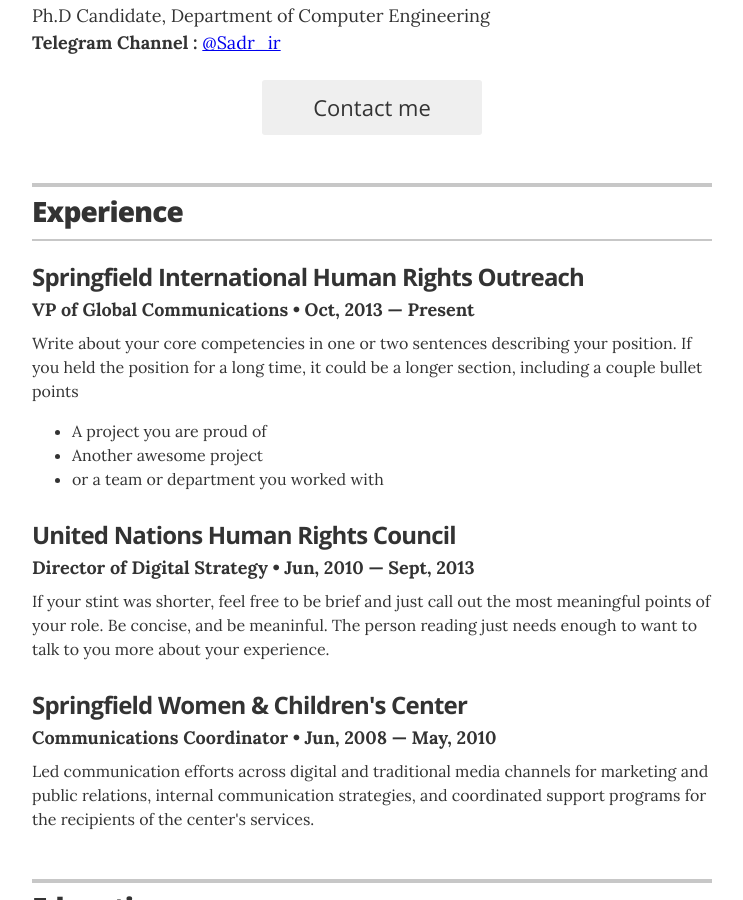
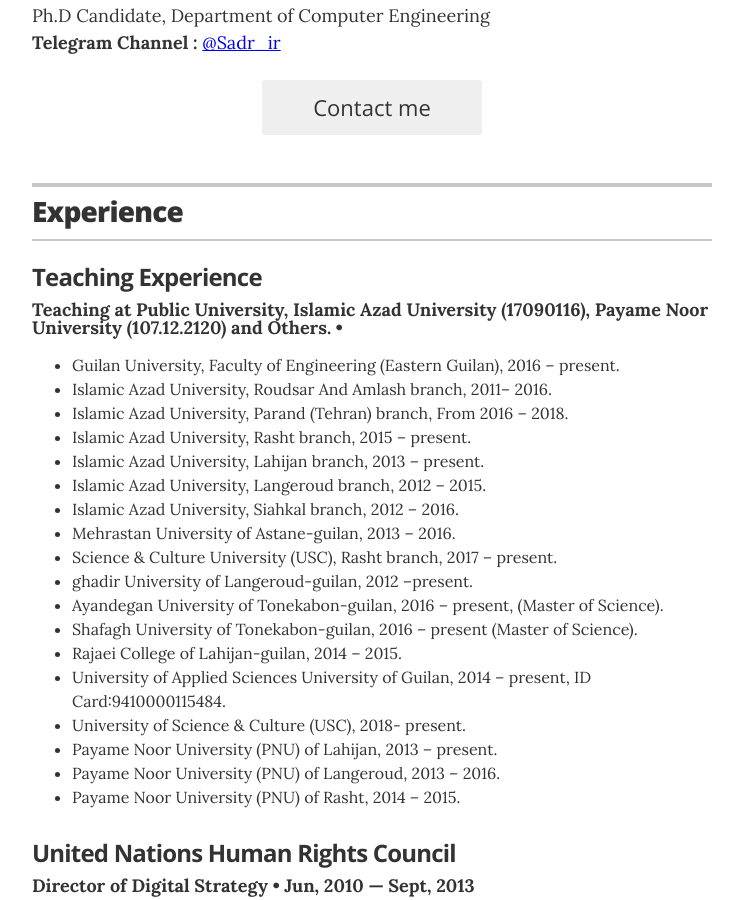
Before and after one commit to hosseinsadr/hosseinsadr.github.io, a Jekyll site: the page built from index.html, in a window 1280 px wide and 900 px high, scrolled down 312 px. Shown: the whole window, without its empty margins (268-1011 px from the left). Built offline with Jekyll 4.4.1, drawn with Linux system fonts in a browser that asks for light colours.

Commit message:
changed data

```diff
--- a/_config.yml
+++ b/_config.yml
@@ -43,7 +43,7 @@ resume_section_associations:    true
 # resume_section_interests:       true
 
 # Resume social links
-# uncomment the options you wish to display, and add your own URLs
+# uncomment the options you wish to display, and add your own URL
 resume_social_links:
   resume_github_url:            "https://github.com/hosseinsadr/"
   resume_twitter_url:           "https://twitter.com/Sadr_ir"
--- a/_data/experience.yml
+++ b/_data/experience.yml
@@ -1,9 +1,9 @@
 # Jobs
-# VP of Global Communications
-- company: Springfield International Human Rights Outreach
-  position: VP of Global Communications
-  duration: Oct, 2013 &mdash; Present
-  summary: Write about your core competencies in one or two sentences describing your position. If you held the position for a long time, it could be a longer section, including a couple bullet points	<ul class="resume-item-list"><li>A project you are proud of</li><li>Another awesome project</li><li>or a team or department you worked with</li></ul>
+# Teaching Experience
+- company: Teaching Experience
+  position: Teaching at Public University, Islamic Azad University (17090116), Payame Noor University (107.12.2120) and Others.
+  duration:
+  summary: <ul class="resume-item-list"><li>Guilan University, Faculty of Engineering (Eastern Guilan), 2016 – present.</li><li>Islamic Azad University, Roudsar And Amlash branch, 2011– 2016.</li><li>Islamic Azad University, Parand (Tehran) branch, From 2016 – 2018.</li><li>Islamic Azad University, Rasht branch, 2015 – present.</li><li>Islamic Azad University, Lahijan branch, 2013 – present.</li><li>Islamic Azad University, Langeroud branch, 2012 – 2015.</li><li>Islamic Azad University, Siahkal branch, 2012 – 2016.</li><li>Mehrastan University of Astane-guilan, 2013 – 2016.</li><li>Science & Culture University (USC), Rasht branch, 2017 – present.</li><li>ghadir University of Langeroud-guilan, 2012 –present.</li><li>Ayandegan University of Tonekabon-guilan, 2016 – present, (Master of Science).</li><li>Shafagh University of Tonekabon-guilan, 2016 – present (Master of Science).</li><li>Rajaei College of Lahijan-guilan, 2014 – 2015.</li><li>University of Applied Sciences University of Guilan, 2014 – present, ID Card:9410000115484.</li><li>University of Science & Culture (USC), 2018- present.</li><li>Payame Noor University (PNU) of Lahijan, 2013 – present.</li><li>Payame Noor University (PNU) of Langeroud, 2013 – 2016.</li><li>Payame Noor University (PNU) of Rasht, 2014 – 2015.</li></ul>
 
 # Director of Digital Stratgy
 - company: United Nations Human Rights Council
```
